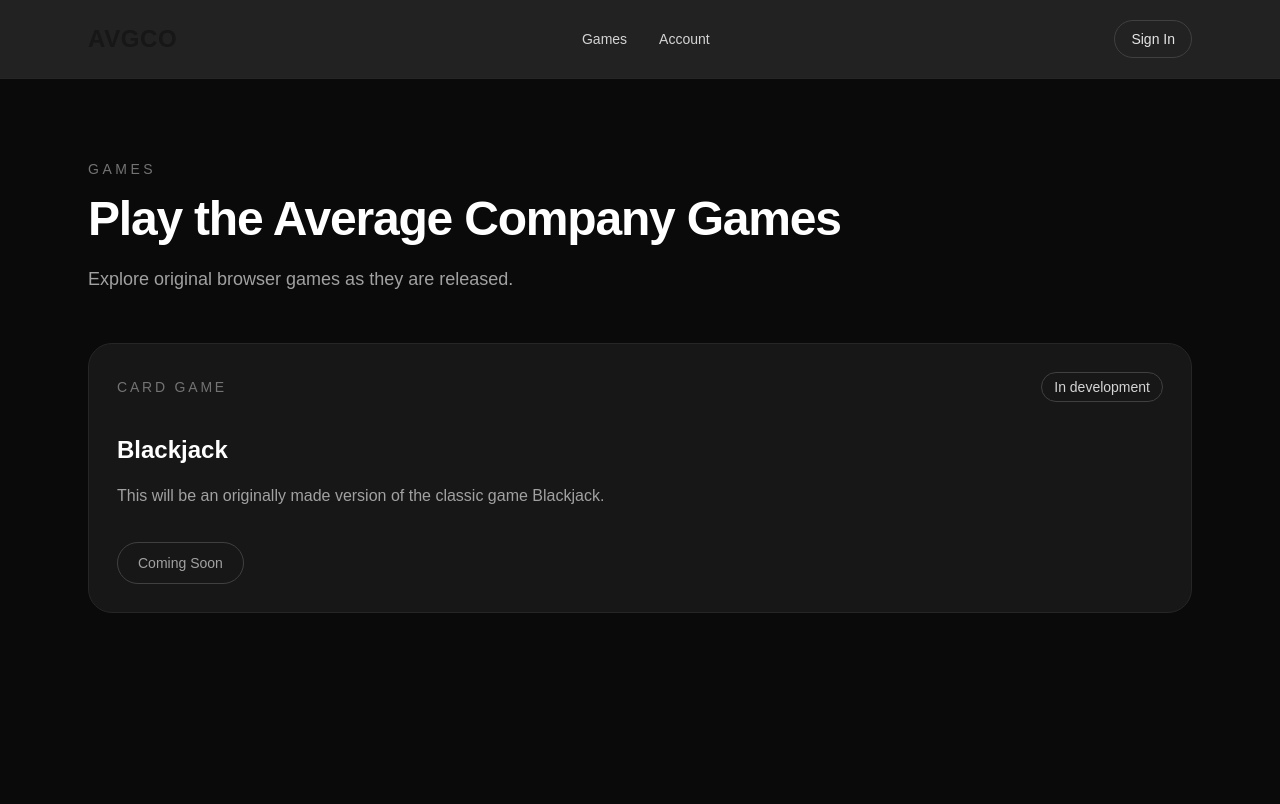
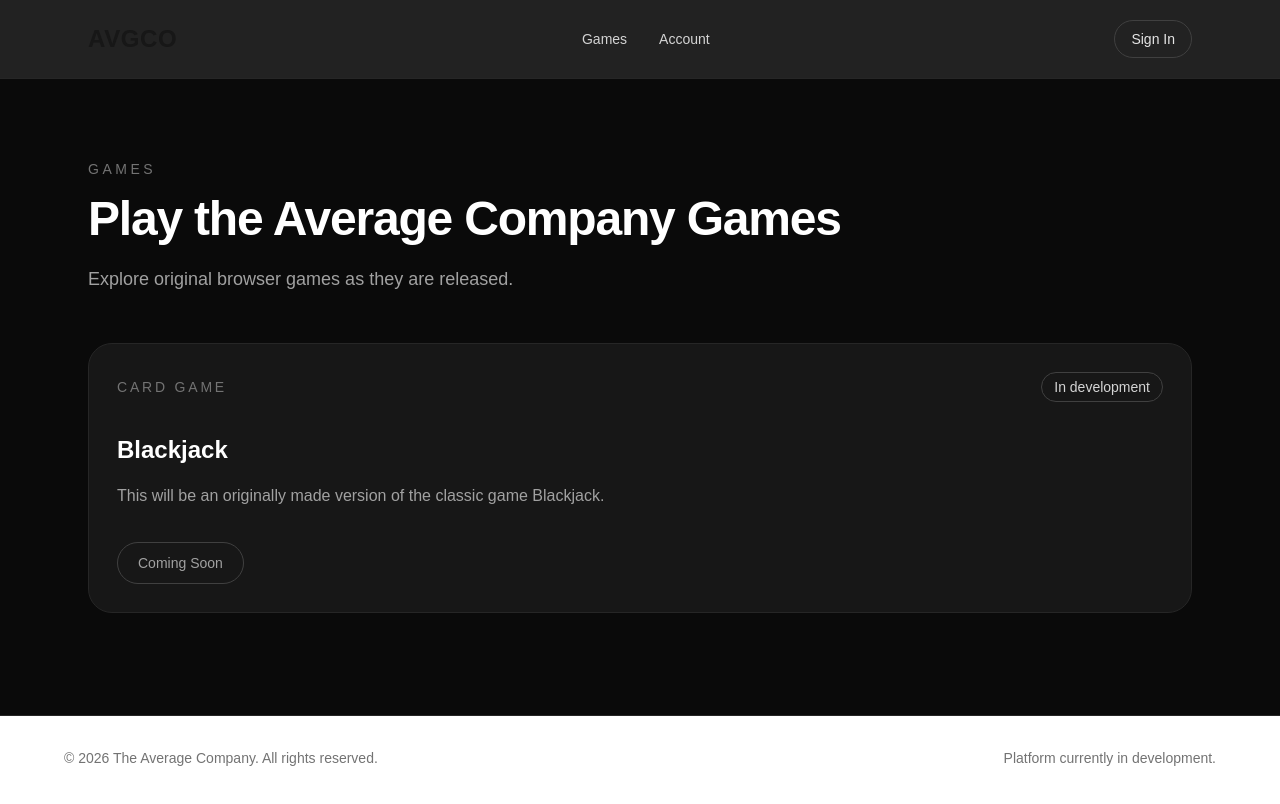
Before and after one commit to Kiilluaa/avgco-website, a Next.js app: page /games in a window 1280 px wide. Shown: the top 804 px of the page. Built offline with nearby package versions, Linux system fonts and the light colour scheme.

Commit message:
Add shared footer and site layout structure

```diff
--- a/src/app/account/page.tsx
+++ b/src/app/account/page.tsx
@@ -1,6 +1,6 @@
 export default function AccountPage() {
   return (
-    <main className="min-h-screen bg-neutral-950 text-white">
+    <main className="flex-1 bg-neutral-950 text-white">
         <section className="mx-auto max-w-6xl px-6 py-20">
             <p className="text-sm uppercase tracking-[0.25em] text-neutral-500">Account</p>
             <h1 className="mt-4 text-4xl font-bold tracking-tight sm:text-5xl">Your profile</h1>
--- /dev/null
+++ b/src/app/components/Footer.tsx
@@ -0,0 +1,10 @@
+export default function Footer() {
+    return (
+        <footer className="border-t border-neutral-800 px-6 py-8">
+            <div className="mx-auto flex max-w-6xl flex-col justify-between gap-3 text-sm text-neutral-500 sm:flex-row">
+                <p>© 2026 The Average Company. All rights reserved.</p>
+                <p>Platform currently in development.</p>
+            </div>
+        </footer>
+    )
+}
--- a/src/app/games/page.tsx
+++ b/src/app/games/page.tsx
@@ -1,6 +1,6 @@
 export default function GamesPage() {
   return (
-    <main className="min-h-screen bg-neutral-950 text-white">
+    <main className="flex-1 bg-neutral-950 text-white">
         <section className="mx-auto max-w-6xl px-6 py-20">
             <p className="text-sm uppercase tracking-[0.25em] text-neutral-500">Games</p>
             <h1 className="mt-4 text-4xl font-bold tracking-tight sm:text-5xl">Play the Average Company Games</h1>
--- a/src/app/layout.tsx
+++ b/src/app/layout.tsx
@@ -2,6 +2,7 @@ import type { Metadata } from "next";
 import { Geist, Geist_Mono } from "next/font/google";
 import "./globals.css";
 import Navbar from "./components/Navbar";
+import Footer from "./components/Footer";
 
 const geistSans = Geist({
 	variable: "--font-geist-sans",
@@ -28,9 +29,10 @@ export default function RootLayout({
 			<head>
 				<link rel="icon" href="/favicon.svg" type="image/svg+xml"></link>
 			</head>
-			<body className={`${geistSans.variable} ${geistMono.variable} antialiased`}>
+			<body className={`${geistSans.variable} ${geistMono.variable} antialiased flex min-h-screen flex-col`}>
 				<Navbar />
 				{children}
+				<Footer />
 			</body>
 		</html>
 	);
--- a/src/app/page.tsx
+++ b/src/app/page.tsx
@@ -2,7 +2,7 @@ import Link from "next/link";
 
 export default function Home() {
   return (
-    <main className="min-h-screen bg-neutral-950 text-white">
+    <main className="flex-1 bg-neutral-950 text-white">
       <section className="mx-auto flex max-w-6xl flex-col items-center px-6 py-24 text-center">
         <p className="mb-5 rounded-full border border-neutral-800 bg-neutral-900 px-4 py-2 text-sm text-neutral-300">
           Games, stories, and future releases
@@ -69,13 +69,6 @@ export default function Home() {
           </article>
         </div>
       </section>
-
-      <footer className="border-t border-neutral-800 px-6 py-8">
-        <div className="mx-auto flex max-w-6xl flex-col justify-between gap-3 text-sm text-neutral-500 sm:flex-row">
-          <p>© 2026 AVGCO. All rights reserved.</p>
-          <p>Platform currently in development.</p>
-        </div>
-      </footer>
     </main>
   );
 }
```
